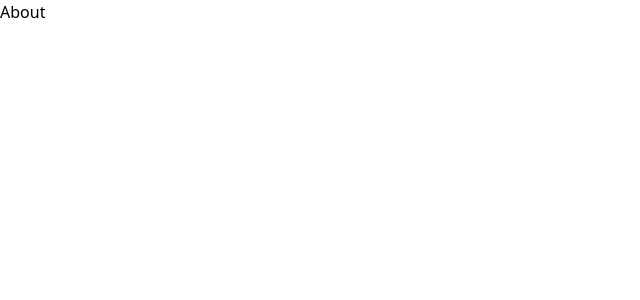
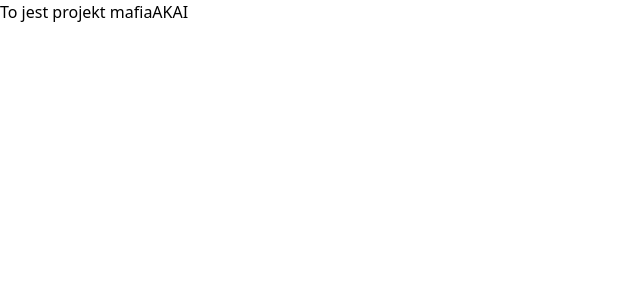
Before and after one commit to akai-org/mafiakai, a React (Vite) app in the folder client/: page /about in a window 1280 px wide. Shown: the top 300 px of the page, without its empty margins (0-640 px from the left). Built offline with nearby package versions, Linux system fonts and the light colour scheme.

Commit message:
added description in about

```diff
--- a/client/src/pages/About.tsx
+++ b/client/src/pages/About.tsx
@@ -1,5 +1,5 @@
 function About() {
-  return <div>About</div>;
+  return <div>To jest projekt mafiaAKAI</div>;
 }
 
 export default About;
```
